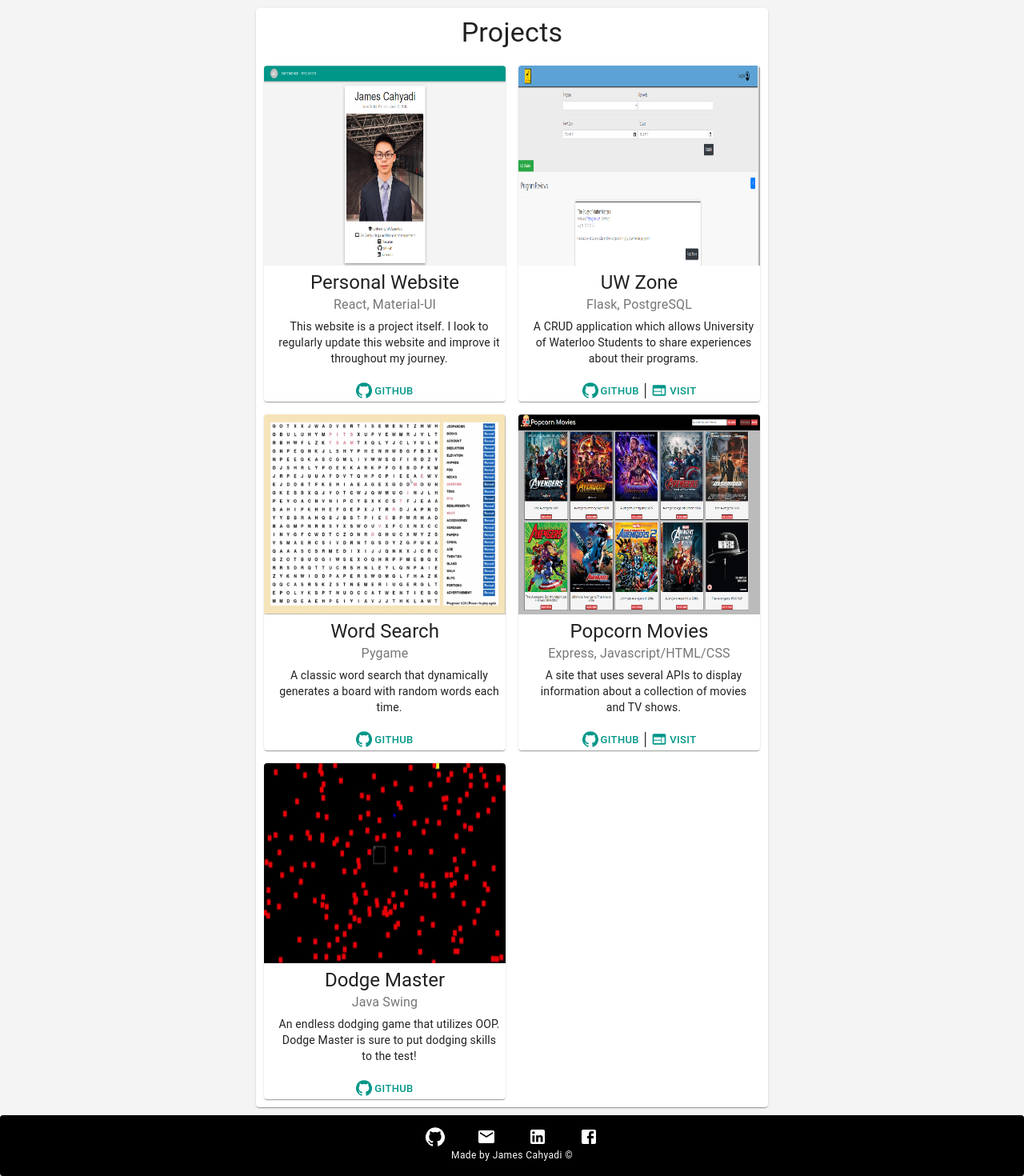
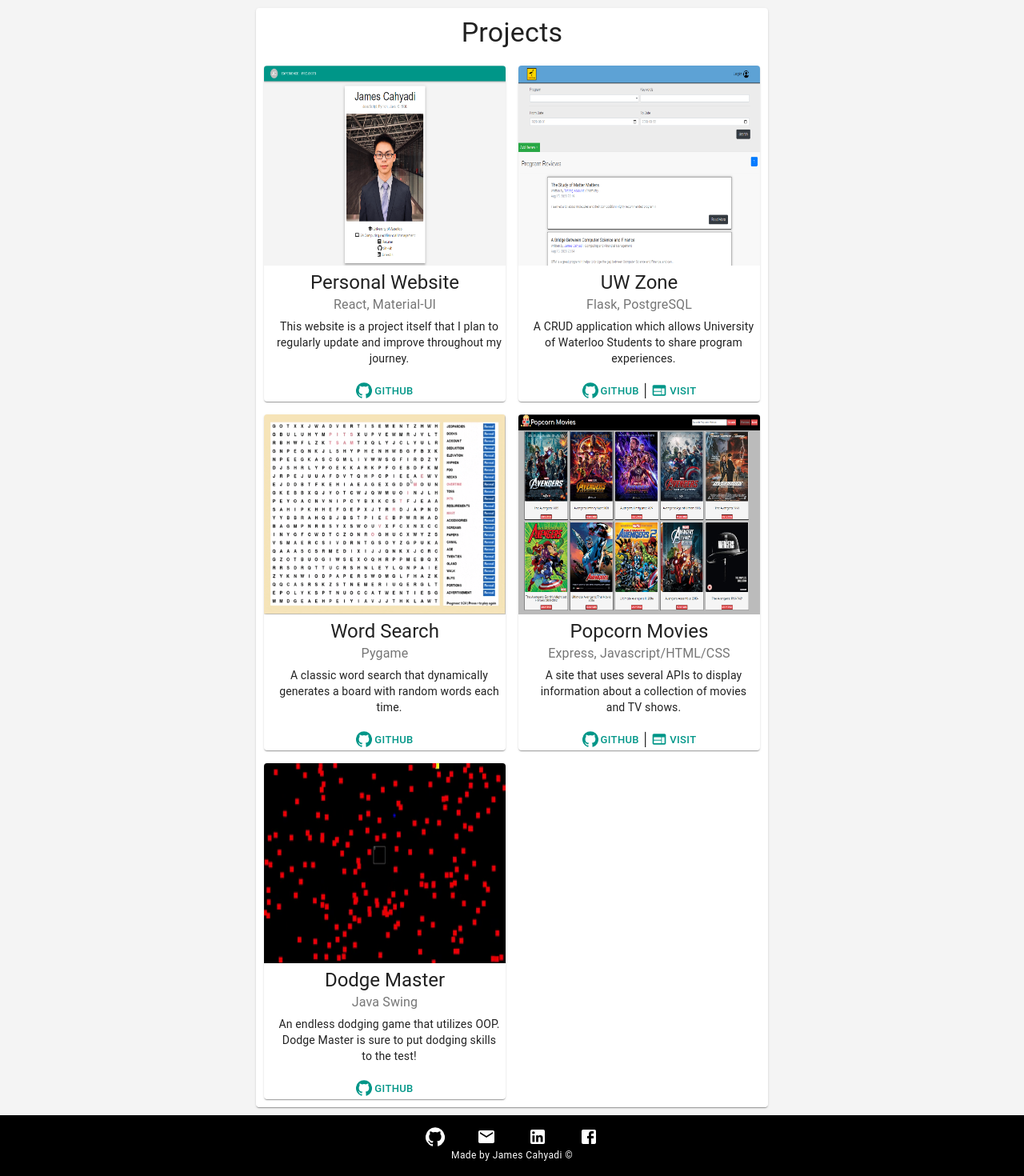
Before and after one commit to JamesCahyadi/Personal-Website, a React (Create React App) app: page / in a window 1280 px wide. Shown: the part 2894-4364 px from the top of the page at 80% size. Built offline with nearby package versions, Linux system fonts and the light colour scheme.

Commit message:
improved mobile look

```diff
--- a/src/components/Footer.js
+++ b/src/components/Footer.js
@@ -29,7 +29,7 @@ const useStyles = makeStyles({
 const Footer = () => {
     const classes = useStyles();
     return (
-        <Paper className={classes.root}>
+        <Paper className={classes.root} square>
             <Box>
                 <Link href='https://github.com/JamesCahyadi'>
                     <GitHubIcon className={classes.icon} />
--- a/src/components/Projects.js
+++ b/src/components/Projects.js
@@ -30,14 +30,14 @@ const Projects = () => {
                         image={PersonalWebsite}
                         title='Personal Website'
                         technologies='React, Material-UI'
-                        description='This website is a project itself. I look to regularly update this website and improve it throughout my journey.'
+                        description='This website is a project itself that I plan to regularly update and improve throughout my journey.'
                         github='https://github.com/JamesCahyadi/Personal-Website'
                         website='' />
                     <ProjectCard
                         image={UWZone}
                         title='UW Zone'
                         technologies='Flask, PostgreSQL'
-                        description='A CRUD application which allows University of Waterloo Students to share experiences about their programs.'
+                        description='A CRUD application which allows University of Waterloo Students to share program experiences.'
                         github='https://github.com/JamesCahyadi/UW-Zone'
                         website='https://uwzone.herokuapp.com/' />
                     <ProjectCard
```
Also changed, not shown: src/assets/uwzone.png.
